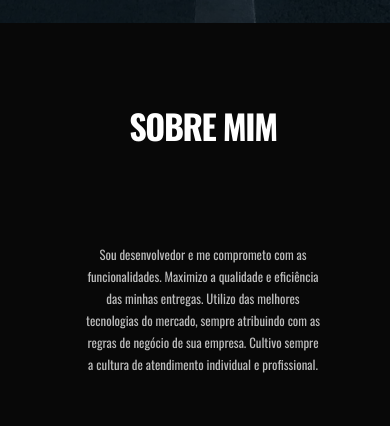
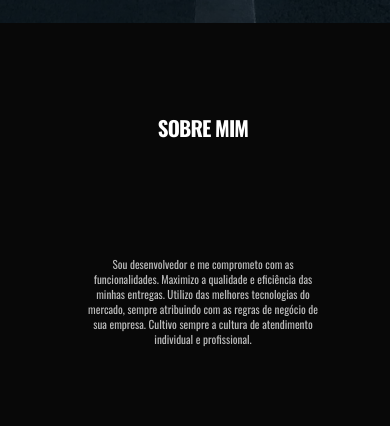
Before and after one commit to Kellbber/landing-one, a React (Vite) app: page / in a window 390 px wide. Shown: the part 821-1247 px from the top of the page. Built offline with nearby package versions, Linux system fonts and the light colour scheme.

Commit message:
fix(responsive): implemented more quality

```diff
--- a/src/components/About/style.ts
+++ b/src/components/About/style.ts
@@ -27,6 +27,12 @@ export const title = styled.h2`
     @media (max-width: 800px){
         font-size: 34px;
 }
+@media only screen and (max-width: 480px) {
+      font-size: 1.5rem;
+    }
+    @media only screen and (max-width: 400px) {
+      font-size: 1.3rem;
+    }
     `}
 
 
@@ -50,12 +56,12 @@ ${({theme})=>css`
 display: flex;
 align-items: center;
 margin-left: 1rem;
-width: 80%;
+width: 90%;
 margin-top: 1rem;
 font-family: ${theme.constants.textTopFontFamily};
-font-size: 1.2rem;
+font-size: 1rem;
 color: #bbb;
-line-height: 22px;
+line-height: 15px;
 @media (max-width: 800px){
         line-height: 18px;
         align-items: center;
@@ -69,10 +75,14 @@ line-height: 22px;
       text-align: center;
       line-height: 22px;
     }
+    @media only screen and (max-width: 480px) {
+      font-size: .7rem;
+      line-height: 15px;
+    }
     @media only screen and (max-width: 330px) {
-      font-size: .7rem;
+      font-size: .6rem;
       text-align: center;
-      line-height: 22px;
+      line-height: 12px;
       width: 70%;
     }
 `}
--- a/src/components/BoxService/style.ts
+++ b/src/components/BoxService/style.ts
@@ -81,8 +81,8 @@ export const title = styled.h2`
     @media only screen and (max-width: 500px) {
       font-size: 2rem;
       text-align: center;
+    }
 
-    }
   `}
 `;
 
--- a/src/components/ButtonPort/style.ts
+++ b/src/components/ButtonPort/style.ts
@@ -44,9 +44,15 @@ export const button = styled.button`
   @media only screen and (max-width: 900px) {
       margin: .3rem 0 .3rem 1rem;
       font-size: .8rem;
-      width: 60%;
+      width: 30%;
      align-items: center;
      justify-content: center;
+    }
+    @media only screen and (max-width: 750px) {
+      width: 40%;
+    }
+    @media only screen and (max-width: 570px) {
+      width: 50%;
     }
     @media only screen and (max-width: 500px) {
       margin: .3rem 0 .3rem 1rem;
@@ -55,4 +61,10 @@ export const button = styled.button`
      align-items: center;
      justify-content: center;
     }
+    @media only screen and (max-width: 350px) {
+      width: 60%
+    }
+    @media only screen and (max-width: 290px) {
+      width: 70%;
+    }
 `;
--- a/src/components/Contact/style.ts
+++ b/src/components/Contact/style.ts
@@ -3,11 +3,14 @@ import styled, {css} from 'styled-components'
 export const background = styled.div`
 display: flex;
 width: 100%;
-height: 60vh;
+height: 70vh;
 flex-direction: column;
 background-color: rgba(0,0,0,0.97);
 justify-content: space-between;
 align-items: center;
+@media only screen and (max-width: 900px) {
+        height: 70vh;
+    }
 `
 
 export const title = styled.div`
@@ -22,6 +25,8 @@ line-height: 1.2;
 text-align: center;
 @media only screen and (max-width: 900px) {
         font-size: 1.8rem;
+        margin-top: 1.2rem;
+
     }
     @media only screen and (max-width: 500px) {
         font-size: 1.2rem;
--- a/src/components/Portfolio/style.ts
+++ b/src/components/Portfolio/style.ts
@@ -25,6 +25,8 @@ export const divText = styled.div`
       justify-content: flex-start;
       align-items: center;
       margin-top: 2rem;
+
+      height: 60vh;
     }
 `;
 
@@ -74,6 +76,7 @@ export const title = styled.h2`
     @media only screen and (max-width: 900px) {
         font-size: 30px;
         text-align: center;
+
     }
     @media only screen and (max-width: 770px) {
         font-size: 25px;
@@ -90,16 +93,18 @@ export const divServices = styled.div`
   flex-wrap: wrap;
   @media only screen and (max-width: 900px) {
       width: 100%;
-      justify-content: space-around;
+      justify-content: space-evenly;
       align-items: flex-start;
     }
     @media only screen and (max-width: 590px) {
       width: 100%;
       justify-content: space-evenly;
-      align-items:center;
+      align-items:flex-start;
     }
-    @media only screen and (max-width: 512px) {
-      justify-content: space-around;
+    @media only screen and (max-width: 530px) {
+
+
+      justify-content: space-evenly;
     }
     @media only screen and (max-width: 400px) {
       justify-content: space-evenly;
@@ -127,11 +132,12 @@ color: rgba(255,255,255,0.97);
     color: gray;
 }
 @media only screen and (max-width: 900px) {
-      height: 20vh;
-      width: 20%;
+      width: 30%;
+      height: 25vh;
+      margin-top: 1rem;
     }
     @media only screen and (max-width: 530px) {
-      width: 18%;
+      width: 20%;
     }
     @media only screen and (max-width: 400px) {
       width: 22%;
@@ -165,11 +171,12 @@ color: rgba(255,255,255,0.97);
     color: gray;
 }
 @media only screen and (max-width: 900px) {
-      height: 20vh;
-      width: 20%;
+  width: 30%;
+  height: 25vh;
+      margin-top: 1rem;
     }
     @media only screen and (max-width: 530px) {
-      width: 18%;
+      width: 20%;
     }
     @media only screen and (max-width: 400px) {
       width: 22%;
@@ -203,11 +210,14 @@ color: rgba(255,255,255,0.97);
     color: gray;
 }
 @media only screen and (max-width: 900px) {
-      height: 20vh;
-      width: 20%;
+  width: 30%;
+  height: 25vh;
+      margin-top: 1rem;
+      margin-bottom: 1rem;
     }
     @media only screen and (max-width: 530px) {
-      width: 18%;
+      width: 20%;
+
     }
     @media only screen and (max-width: 400px) {
       width: 22%;
@@ -241,12 +251,14 @@ color: rgba(255,255,255,0.97);
     color: gray;
 }
 @media only screen and (max-width: 900px) {
-      width: 18%;
-      height: 20vh;
+  width: 30%;
+  height: 25vh;
+  margin-top: 1rem;
+      margin-bottom: 3rem;
     }
     @media only screen and (max-width: 530px) {
-      width: 18%;
-      height: 20vh;
+      width: 20%;
+
     }
     @media only screen and (max-width: 400px) {
       width: 22%;
```
